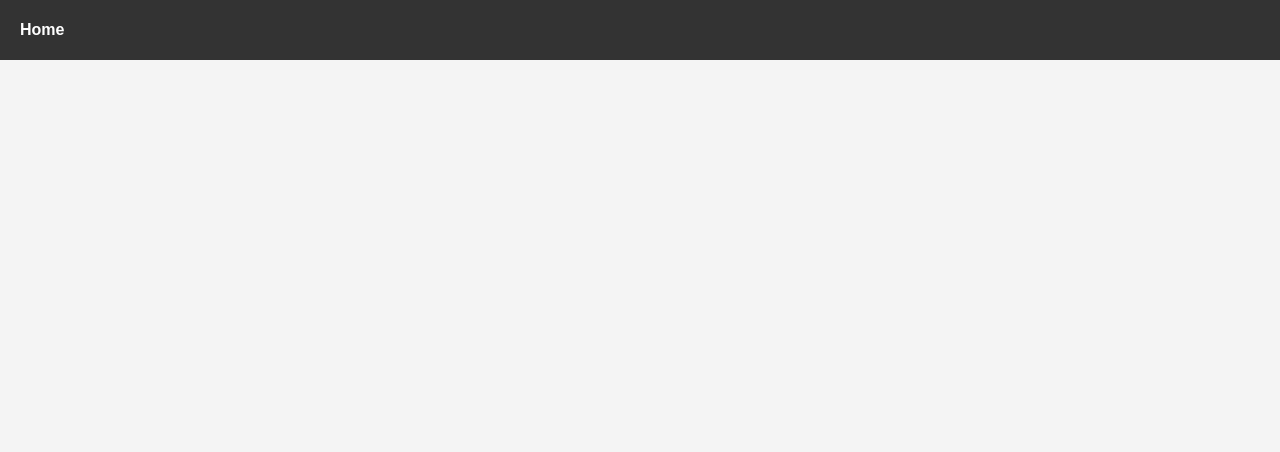
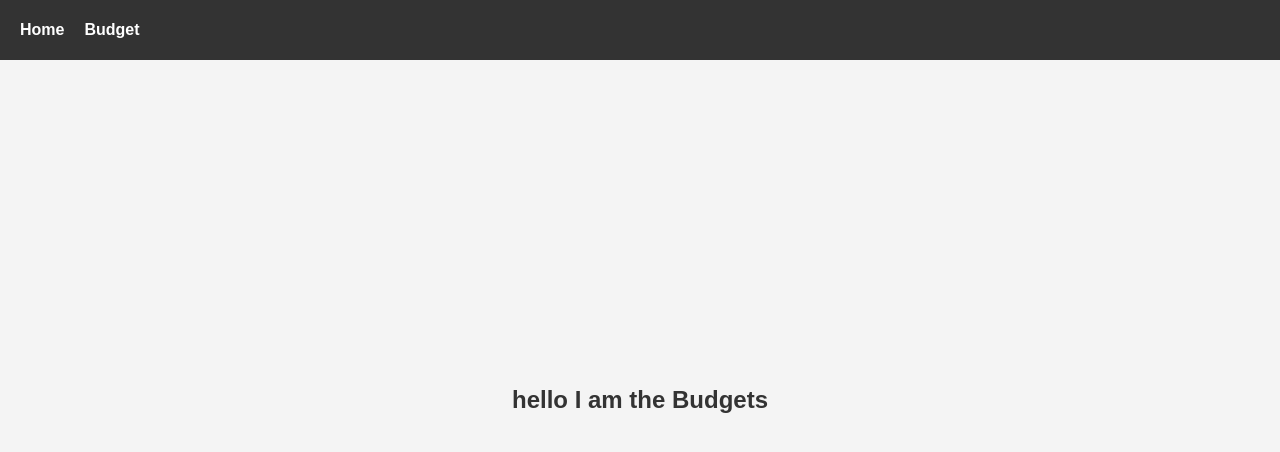
Before and after one commit to luisdavid24/financial_management_app_fronted, a React (Create React App) app: page /Budget in a window 1280 px wide. Before the commit this address had no page. Shown: the top 452 px of the page. Built offline with nearby package versions, Linux system fonts and the light colour scheme.

Commit message:
Budget was created

```diff
--- a/src/App.js
+++ b/src/App.js
@@ -2,7 +2,7 @@ import { Route, Routes } from "react-router-dom";
 import Home from "./Home/index";
 import Navbar from "./Navbar";
 import Login from "./Login";
-
+import Budget from "./Budget";
 function App() {
   return (
     <>
@@ -10,6 +10,7 @@ function App() {
       <Routes>
         <Route path="/" element={<Login />} />
         <Route path="/Home" element={<Home />} />
+        <Route path="/Budget" element={<Budget />} />
       </Routes>
     </>
   );
--- /dev/null
+++ b/src/Budget/index.js
@@ -0,0 +1,9 @@
+import React from "react";
+
+export default function Budget() {
+  return (
+    <div>
+      <h2>hello I am the Budgets</h2>
+    </div>
+  );
+}
--- a/src/Navbar/index.jsx
+++ b/src/Navbar/index.jsx
@@ -9,6 +9,9 @@ const Navbar = () => {
         <li>
           <Link to="/Home">Home</Link>
         </li>
+        <li>
+          <Link to="/Budget">Budget</Link>
+        </li>
       </ul>
     </nav>
   );
```
